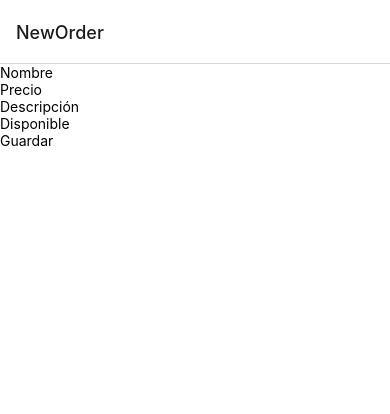
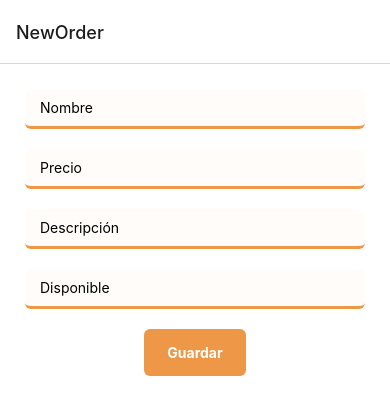
Before and after one commit to heberth-uh/restaurante-app, a React Native app: screen /NewOrder in a window 390 px wide. Shown: the top 414 px of the page. Built offline with nearby package versions, Linux system fonts and the light colour scheme.

Commit message:
Cambios en neworer.js

```diff
--- a/screens/NewOrder.js
+++ b/screens/NewOrder.js
@@ -4,21 +4,31 @@ import { View, Text, TextInput, TouchableOpacity, ScrollView, StyleSheet } from
 const NewOrder = () => {
     return (
         <ScrollView style={ styles.container }>
-            <View>
-                <TextInput placeholder='Nombre' />
+            <View style={ styles.inputgroup }>
+                <TextInput
+                    style={ styles.inputform }
+                    placeholder='Nombre' />
             </View>
-            <View>
-                <TextInput placeholder='Precio' />
+            <View style={ styles.inputgroup }>
+                <TextInput
+                    style={ styles.inputform }
+                    placeholder='Precio' />
             </View>
-            <View>
-                <TextInput placeholder='Descripción' />
+            <View style={ styles.inputgroup }>
+                <TextInput
+                    style={ styles.inputform }
+                    placeholder='Descripción'/>
             </View>
-            <View>
-                <TextInput placeholder='Disponible' />
+            <View style={ styles.inputgroup }>
+                <TextInput
+                    style={ styles.inputform }
+                    placeholder='Disponible' />
             </View>
-            <View>
-                <TouchableOpacity>
-                    <Text>Guardar</Text>
+            <View style={ styles.inputgroup }>
+                <TouchableOpacity style={ styles.btnguardar }>
+                    <Text style={ [styles.text_white, styles.text_bold, styles.text_center] }>
+                        Guardar
+                    </Text>
                 </TouchableOpacity>
             </View>
         </ScrollView>
@@ -29,9 +39,35 @@ export default NewOrder;
 
 const styles = StyleSheet.create({
     container: {
-        // flex: 1,
         backgroundColor: '#fff',
-        // alignItems: 'center',
-        // justifyContent: 'center',
+        padding: 15,
     },
+    inputgroup: {
+        margin: 10,
+    },
+    inputform: {
+        paddingVertical: 10,
+        paddingHorizontal: 15,
+        backgroundColor: '#FFFCF9',
+        borderBottomColor: '#EE9746',
+        borderBottomWidth: 3,
+        borderRadius: 6,
+    },
+    btnguardar: {
+        paddingVertical: 15,
+        paddingHorizontal: 15,
+        backgroundColor: '#EE9746',
+        borderRadius: 6,
+        width: '30%',
+        alignSelf: 'center'
+    },
+    text_white: {
+        color: '#fff',
+    },
+    text_bold: {
+        fontWeight: 'bold',
+    },
+    text_center: {
+        textAlign: 'center',
+    }
 });
```
